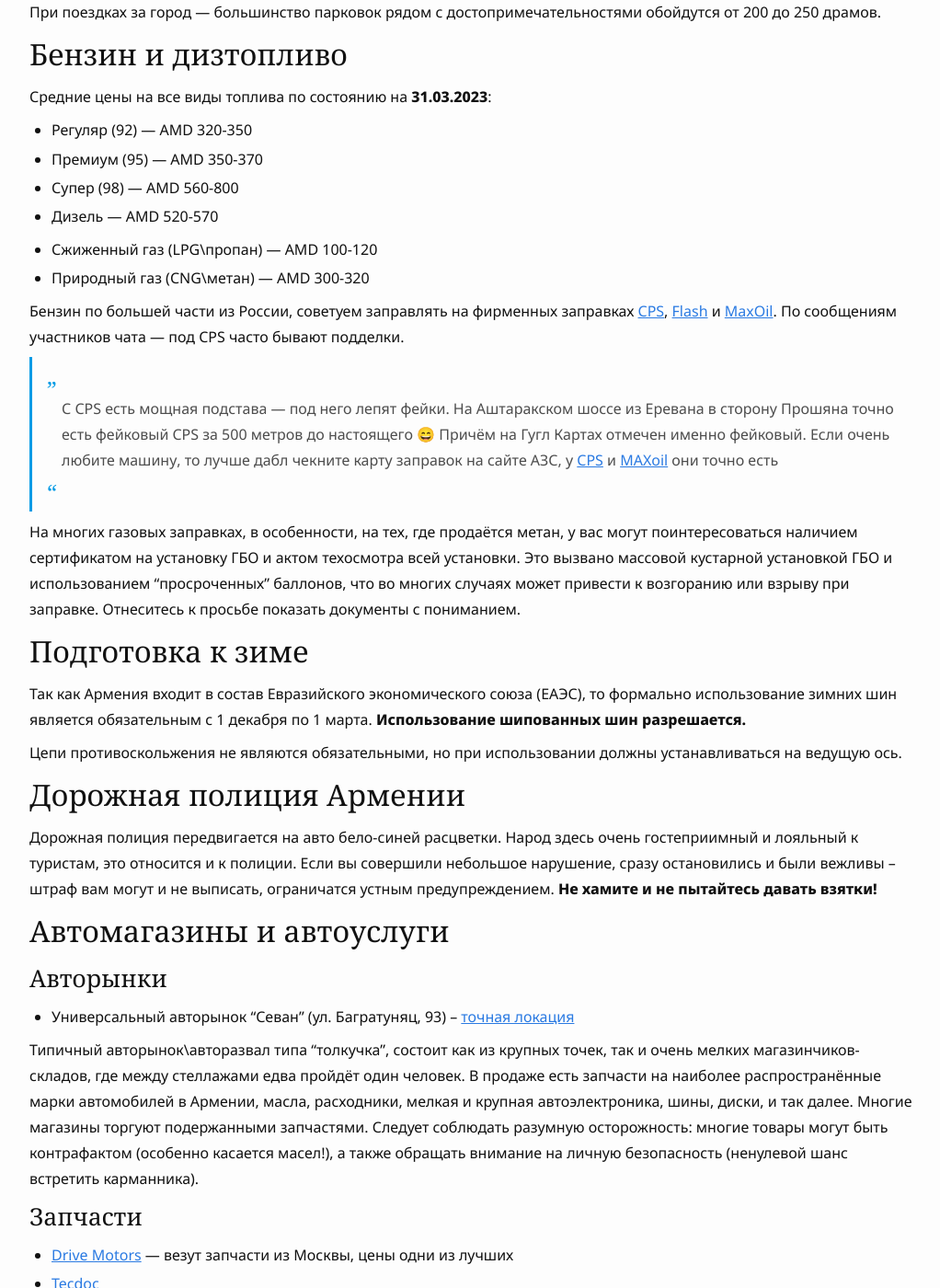
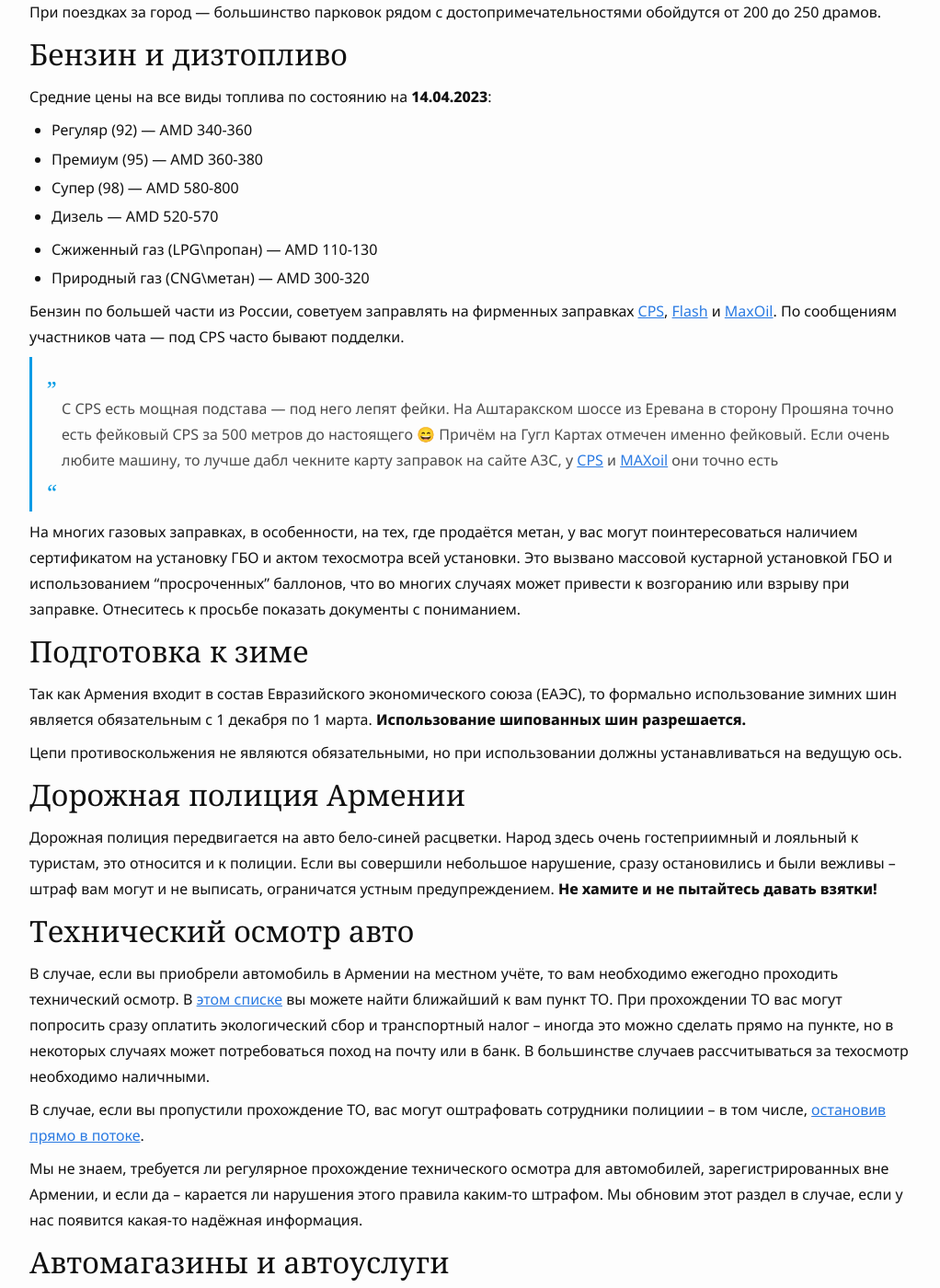
Before and after one commit to haywiki/haywiki.github.io, a Jekyll site: the page built from drive/index.md, in a window 1280 px wide and 1400 px high, scrolled down 3518 px. Shown: the whole window at 92% size, without its empty margins (128-1150 px from the left). Built offline with Jekyll 4.4.1, drawn with Linux system fonts in a browser that asks for light colours; nearby versions of some CDN libraries; a script that is not in the unit is left out; some of the changed text lies outside the part shown.

Commit message:
update info on state tech inspection

```diff
--- a/drive/index.md
+++ b/drive/index.md
@@ -10,7 +10,7 @@
 Да, в Армении можно ездить с обычными российскими правами (как и с правами выданными любой другой страны, входящей в Венскую конвенцию).
 Международные права получать в ГИБДД не нужно.
 
-## Могу ли я получить Армянские права?
+## Могу ли я получить армянские права?
 
 Да. Вы можете [сдать экзамен и получить права](license.md#exam) или
 [обменять российские права на армянские](license.md#exchange).
@@ -112,14 +112,14 @@
 
 ## Бензин и дизтопливо
 
-Средние цены на все виды топлива по состоянию на **31.03.2023**:
+Средние цены на все виды топлива по состоянию на **14.04.2023**:
 
-- Регуляр (92) — AMD 320-350
-- Премиум (95) — AMD 350-370
-- Супер (98) — AMD 560-800
+- Регуляр (92) — AMD 340-360
+- Премиум (95) — AMD 360-380
+- Супер (98) — AMD 580-800
 - Дизель — AMD 520-570
 
-- Сжиженный газ (LPG\пропан) — AMD 100-120
+- Сжиженный газ (LPG\пропан) — AMD 110-130
 - Природный газ (CNG\метан) — AMD 300-320
 
 Бензин по большей части из России, советуем заправлять на фирменных заправках [CPS](http://www.cps.am/ru/content/chain-of-petrol-stations/),
@@ -143,6 +143,14 @@
 Дорожная полиция передвигается на авто бело-синей расцветки. Народ здесь очень гостеприимный и лояльный к туристам,
 это относится и к полиции. Если вы совершили небольшое нарушение, сразу остановились и были вежливы – штраф вам могут
 и не выписать, ограничатся устным предупреждением. **Не хамите и не пытайтесь давать взятки!**
+
+## Технический осмотр авто
+
+В случае, если вы приобрели автомобиль в Армении на местном учёте, то вам необходимо ежегодно проходить технический осмотр. В [этом списке](https://transinfo.am/ru/technical.html) вы можете найти ближайший к вам пункт ТО. При прохождении ТО вас могут попросить сразу оплатить экологический сбор и транспортный налог -- иногда это можно сделать прямо на пункте, но в некоторых случаях может потребоваться поход на почту или в банк. В большинстве случаев рассчитываться за техосмотр необходимо наличными.
+
+В случае, если вы пропустили прохождение ТО, вас могут оштрафовать сотрудники полициии -- в том числе, [остановив прямо в потоке](https://t.me/am_autoclub/12043).
+
+Мы не знаем, требуется ли регулярное прохождение технического осмотра для автомобилей, зарегистрированных вне Армении, и если да -- карается ли нарушения этого правила каким-то штрафом. Мы обновим этот раздел в случае, если у нас появится какая-то надёжная информация.
 
 ## Автомагазины и автоуслуги
 
```
